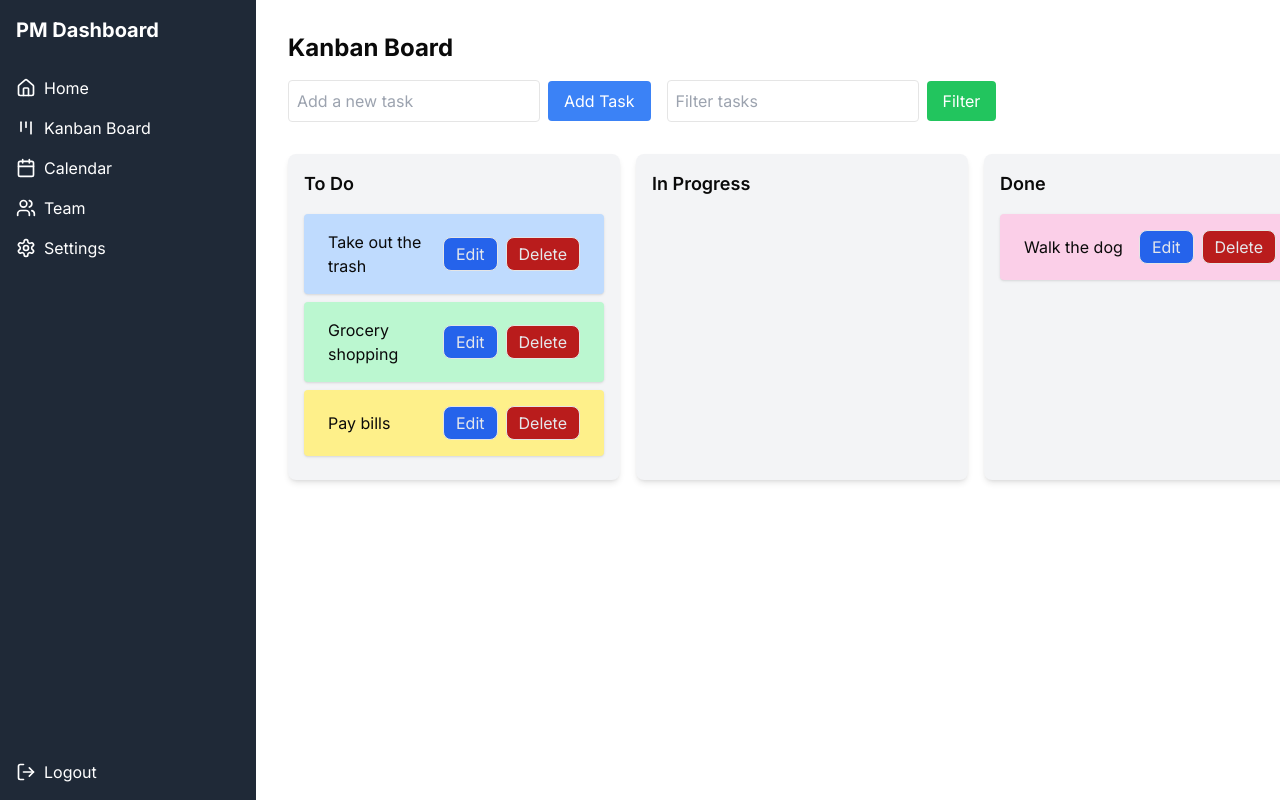
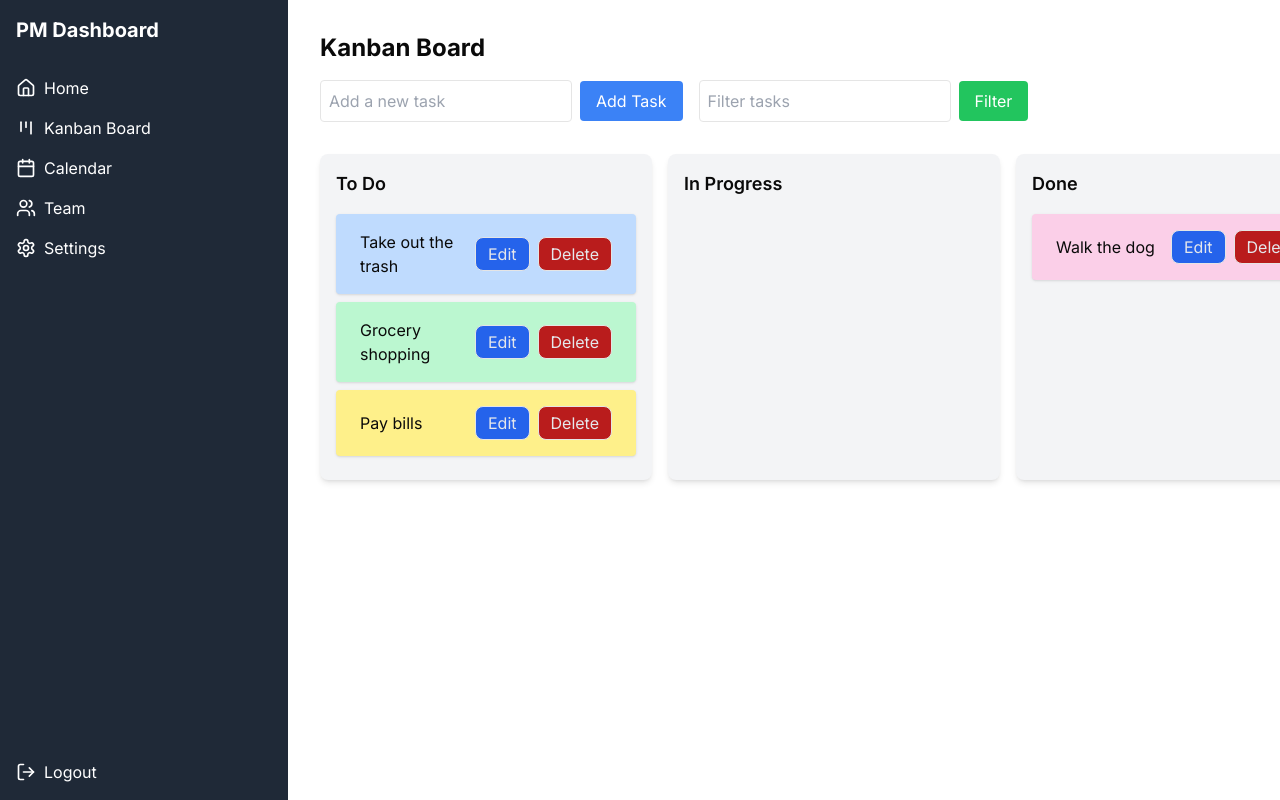
Before and after one commit to MarcoDava/ConUHacks, a Next.js app in the folder frontend/: page /kanban in a window 1280 px wide. Built offline with nearby package versions, Linux system fonts and the light colour scheme.

Commit message:
Update styling

```diff
--- a/frontend/components/Navbar.jsx
+++ b/frontend/components/Navbar.jsx
@@ -11,7 +11,7 @@ const navItems = [
 
 export default function Navbar() {
   return (
-    <nav className="w-64 h-screen bg-gray-800 text-white p-4 flex flex-col">
+    <nav className="w-72 h-screen bg-gray-800 text-white p-4 flex flex-col">
       <h2 className="text-xl font-bold mb-8">PM Dashboard</h2>
       <ul className="flex-grow">
         {navItems.map((item) => (
--- a/frontend/components/Task.jsx
+++ b/frontend/components/Task.jsx
@@ -28,7 +28,7 @@ export default function Task({ task, index, updateTask, deleteTask }) {
             className={`${task.color} p-4 px-6 mb-2 rounded shadow`}
           >
             <div className="flex justify-between items-center">
-              <span>{task.content}</span>
+              <span className="mr-4">{task.content}</span>
               <div className="flex space-x-2">
                 <button onClick={() => setIsModalOpen(true)} className="text-gray-200 bg-blue-600 hover:bg-blue-700 border px-3 py-1 rounded-lg">
                   Edit
```
